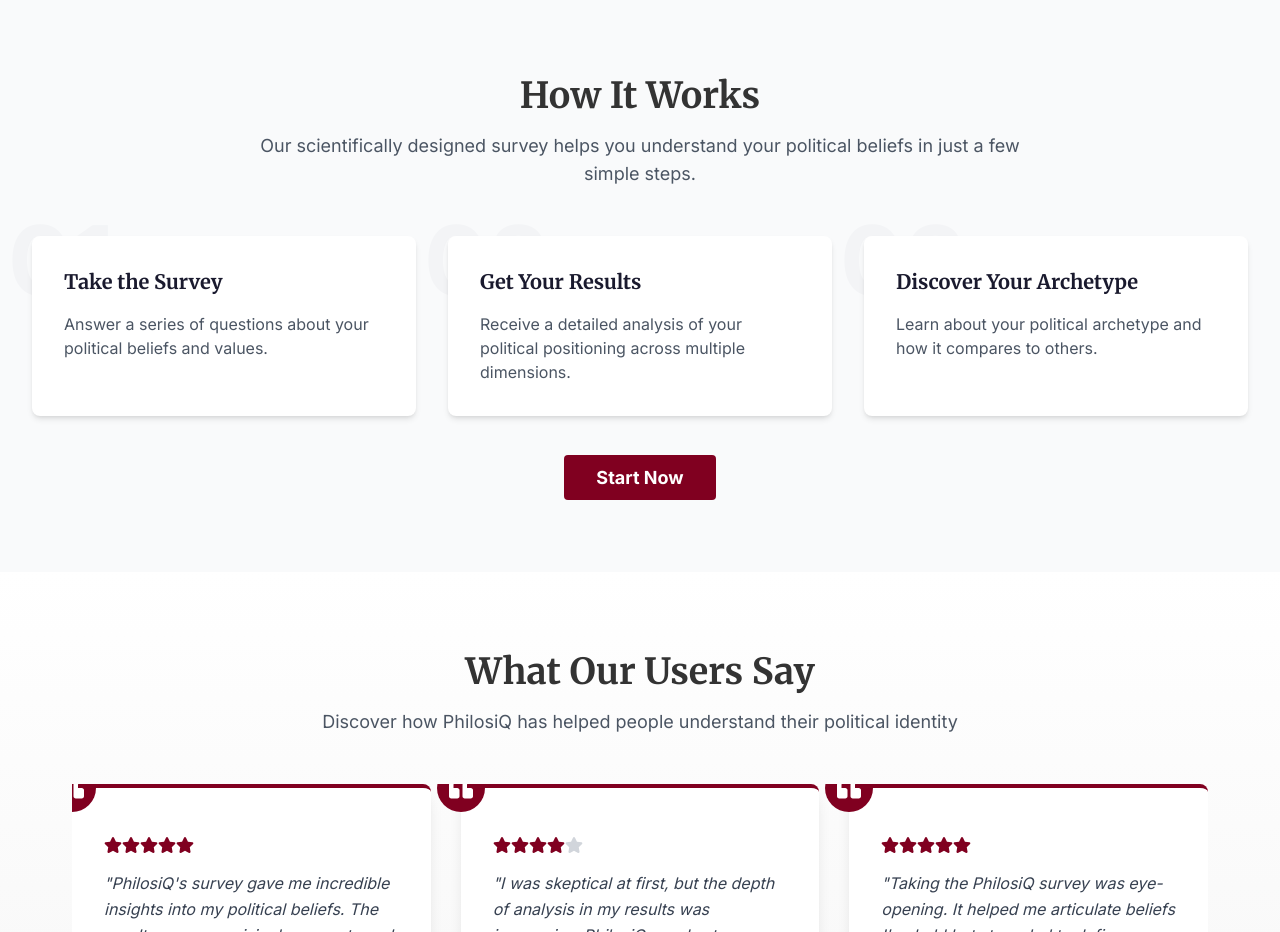
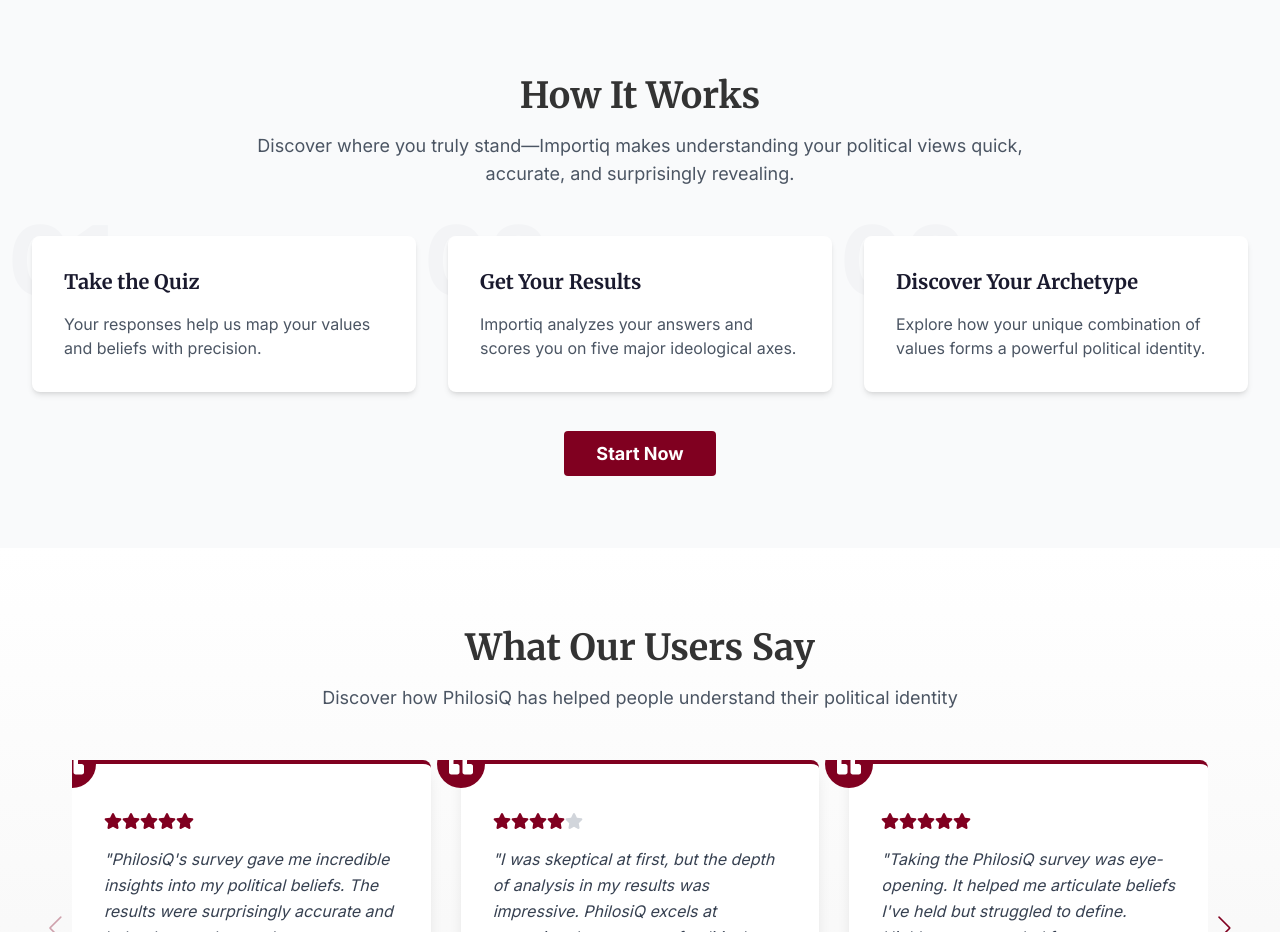
Before and after one commit to uzair-shakeel/philosiq, a Next.js app: page / in a window 1280 px wide. Shown: the part 3440-4372 px from the top of the page. Built offline with nearby package versions, Linux system fonts and the light colour scheme; no server answers.

Commit message:
Update index.jsx

```diff
--- a/src/pages/index.jsx
+++ b/src/pages/index.jsx
@@ -106,29 +106,28 @@
                 How It Works
               </h2>
               <p className="text-lg text-gray-600 max-w-3xl mx-auto">
-                Our scientifically designed survey helps you understand your
-                political beliefs in just a few simple steps.
+                  Discover where you truly stand—Importiq makes understanding your political views quick, accurate, and surprisingly revealing.
               </p>
             </div>
 
             <div className="grid grid-cols-1 md:grid-cols-3 gap-8">
               {[
                 {
-                  title: "Take the Survey",
+                  title: "Take the Quiz",
                   description:
-                    "Answer a series of questions about your political beliefs and values.",
+                    "Your responses help us map your values and beliefs with precision.",
                   number: "01",
                 },
                 {
                   title: "Get Your Results",
                   description:
-                    "Receive a detailed analysis of your political positioning across multiple dimensions.",
+                    "Importiq analyzes your answers and scores you on five major ideological axes.",
                   number: "02",
                 },
                 {
                   title: "Discover Your Archetype",
                   description:
-                    "Learn about your political archetype and how it compares to others.",
+                    "Explore how your unique combination of values forms a powerful political identity.",
                   number: "03",
                 },
               ].map((step, index) => (
```
